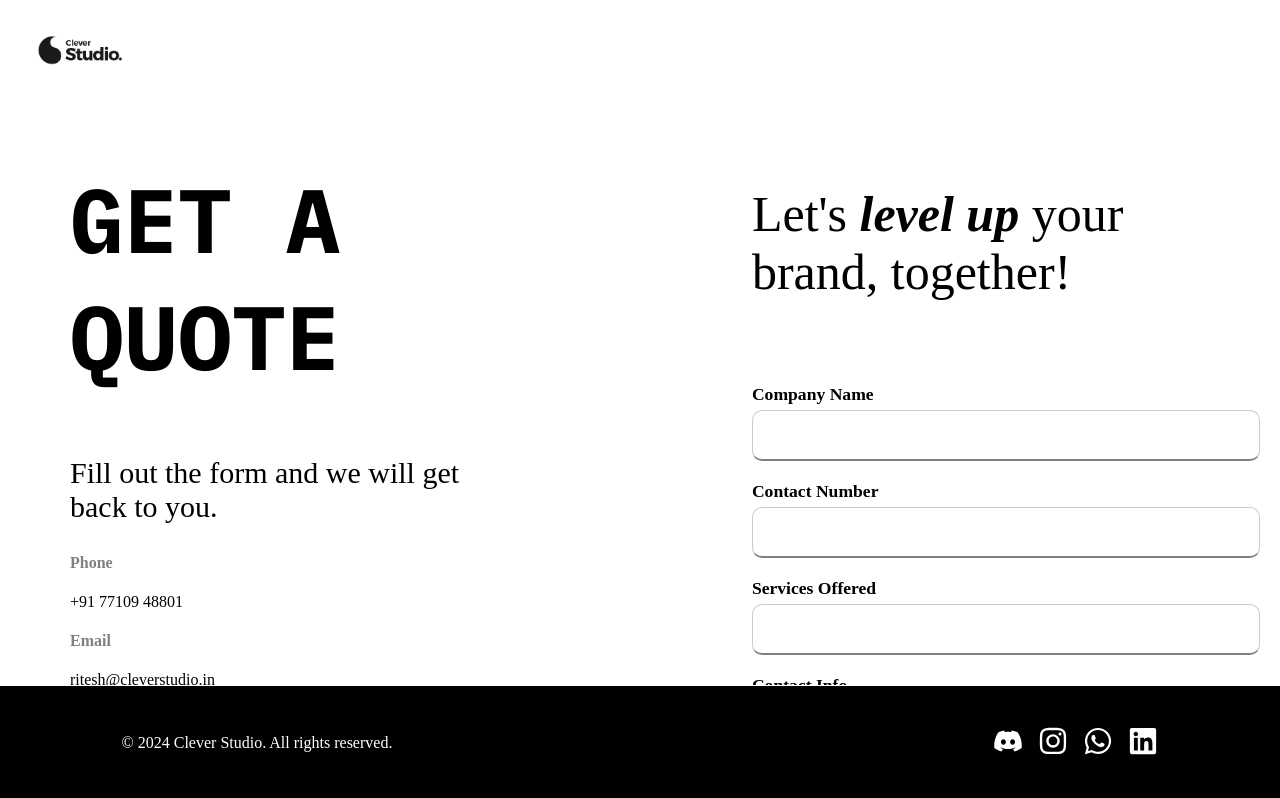
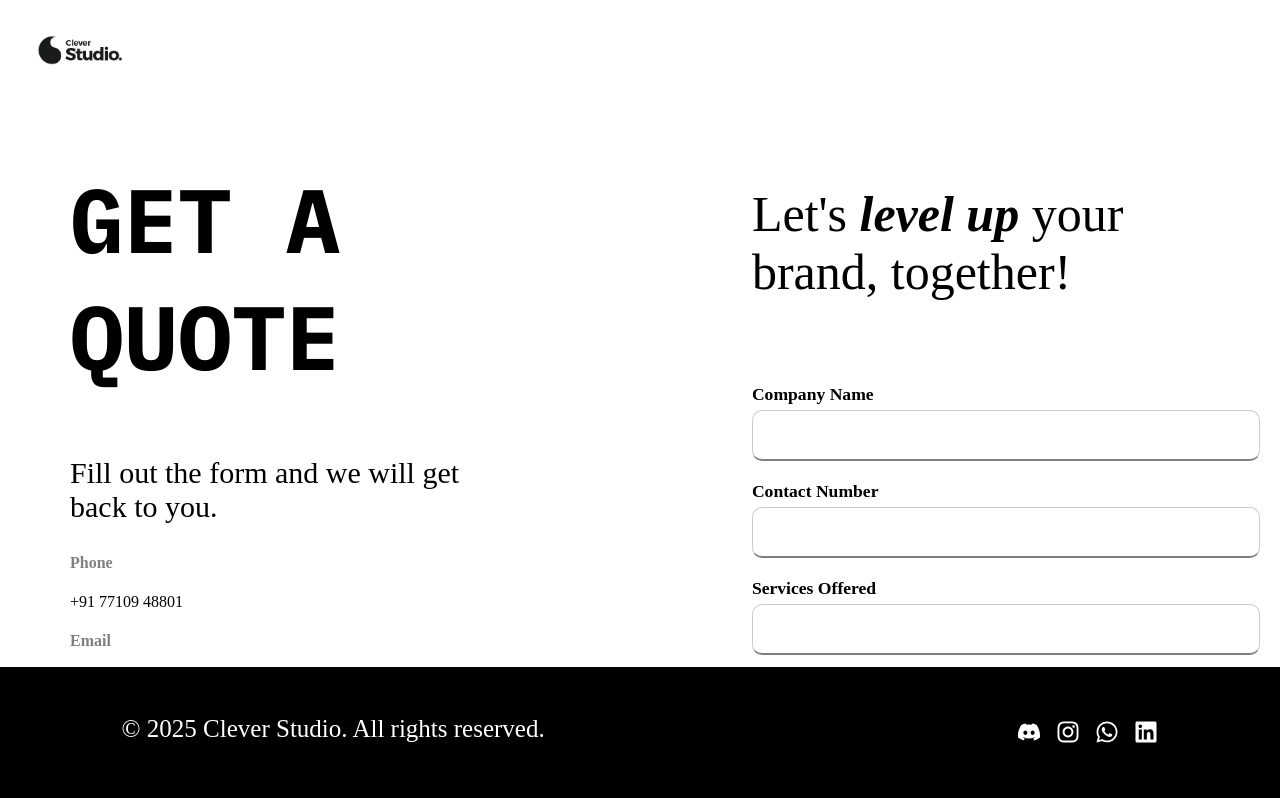
Before and after one commit to prnnav/company-form, a React (Create React App) app: page / in a window 1280 px wide. Shown: the top 798 px of the page. Built offline with nearby package versions, Linux system fonts and the light colour scheme; a web font is replaced by a local one.

Commit message:
Update Footer.js

```diff
--- a/src/components/Footer.js
+++ b/src/components/Footer.js
@@ -13,7 +13,7 @@ export default function Footer() {
     const handleScroll = () => {
       const scrollPosition = window.scrollY + window.innerHeight;
       const pageHeight = document.documentElement.scrollHeight;
-      setIsVisible(scrollPosition >= pageHeight - 100);
+      setIsVisible(scrollPosition >= pageHeight - 50); // Show footer-icons when near bottom
       setScrollDirection(window.scrollY > lastScrollY ? "down" : "up");
       lastScrollY = window.scrollY;
     };
@@ -47,35 +47,38 @@ export default function Footer() {
 
       <motion.div className="footer-title">
         <motion.span
-          initial={{ y: 0 }}
-          animate={scrollDirection === "up" ? { y: 100, opacity: 0 } : { y: 0, opacity: 1 }}
+          initial={{ y: 0, opacity: 1 }}
+          animate={scrollDirection === "up" && isVisible ? { y: 50, opacity: 0 } : { y: 0, opacity: 1 }}
           transition={{ duration: 0.5 }}
         >
-          <text>Clever <i>Studio</i></text>
+          Clever <i>Studio</i>
         </motion.span>
       </motion.div>
 
-      {isVisible && (
-        <div className="footer-icons" style={{ position: "fixed", bottom: "0", width: "100%" }}>
+      <motion.div
+        className="footer-icons"
+        initial={{ opacity: 0, y: 20 }}
+        animate={isVisible ? { opacity: 1, y: 0 } : { opacity: 0, y: 20 }}
+        transition={{ duration: 0.5 }}
+      >
         <div className="footer-bottom">
-            <p>© 2024 Clever Studio. All rights reserved.</p>
+          <p className="text">© {new Date().getFullYear()} Clever Studio. All rights reserved.</p>
           <div className="footer-icon">
             <a href="https://discord.com" target="_blank" rel="noopener noreferrer">
-                <FaDiscord size={30} />
+              <FaDiscord size={24} />
             </a>
             <a href="https://instagram.com" target="_blank" rel="noopener noreferrer">
-                <FaInstagram size={30} />
+              <FaInstagram size={24} />
             </a>
             <a href="https://wa.me/yourphonenumber" target="_blank" rel="noopener noreferrer">
-                <FaWhatsapp size={30} />
+              <FaWhatsapp size={24} />
             </a>
             <a href="https://linkedin.com" target="_blank" rel="noopener noreferrer">
-                <FaLinkedin size={30} />
+              <FaLinkedin size={24} />
             </a>
           </div>
         </div>
-        </div>
-      )}
+      </motion.div>
     </motion.footer>
   );
 }
```
Lines whose indentation alone changed are shown as unchanged.
